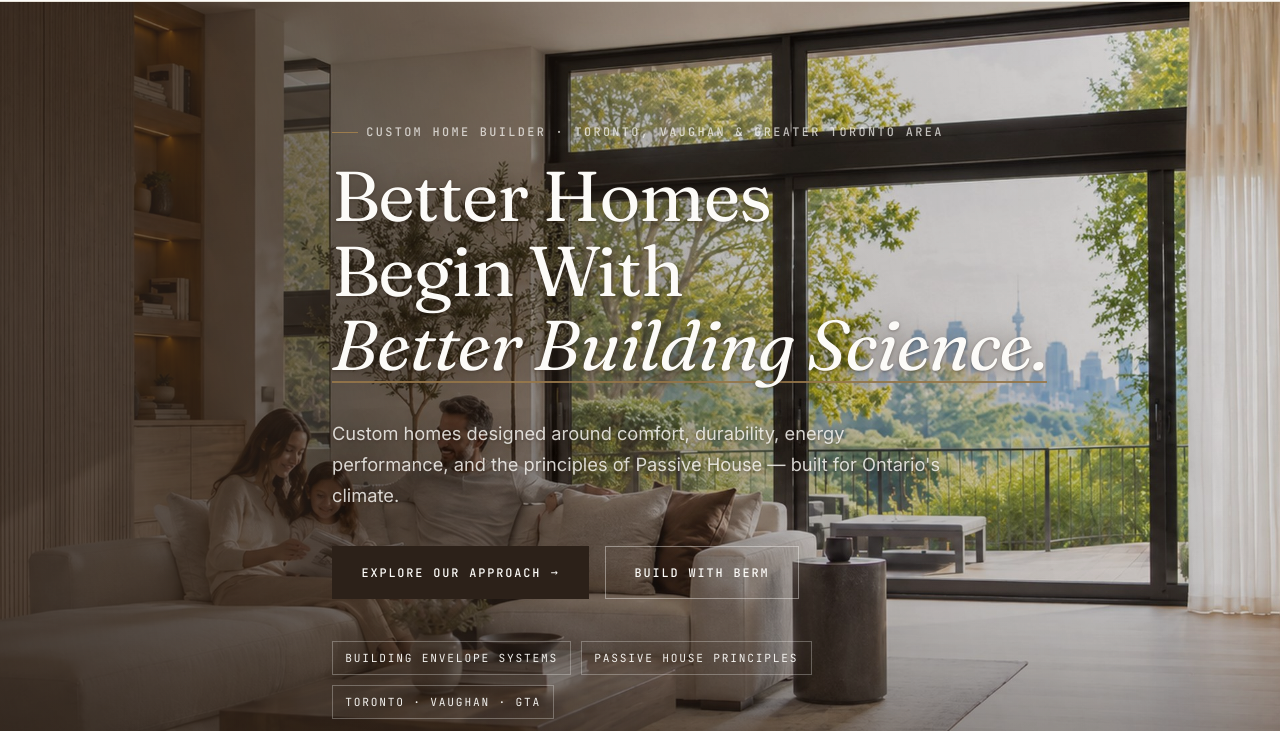
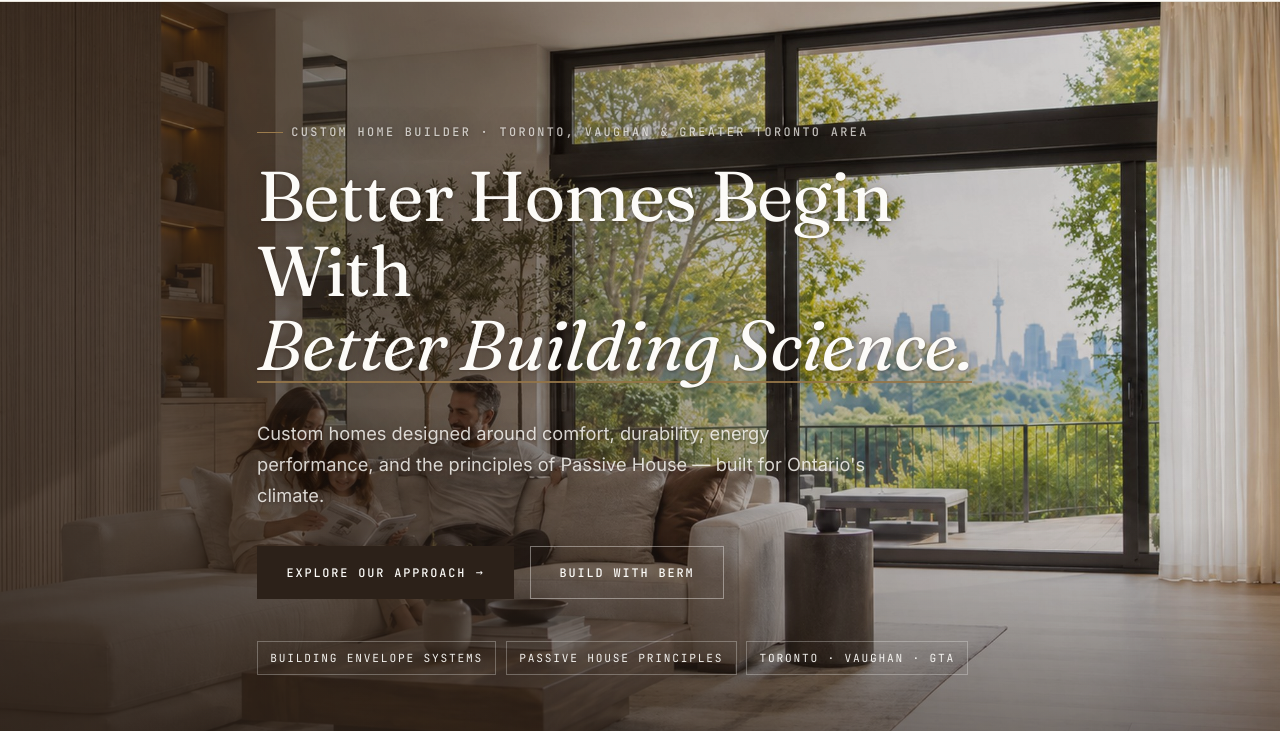
Before and after one commit to Yurei7/berm-inc-site, a website: page site/index.html in a window 1280 px wide. Shown: the part 69-800 px from the top of the page. Drawn offline with Linux system fonts and the light colour scheme.

Commit message:
Hero: fix orphaned 'With' line break (content cap vs .wrap padding), eyebrow + bottom scrim legibility

```diff
--- a/site-src/assets/css/site.css
+++ b/site-src/assets/css/site.css
@@ -188,15 +188,18 @@ strong { color: var(--ink); font-weight: 600; }
   inset: 0;
   background:
     linear-gradient(78deg, rgba(44, 33, 25, .82) 0%, rgba(44, 33, 25, .6) 30%, rgba(44, 33, 25, .2) 60%, rgba(44, 33, 25, .06) 100%),
-    linear-gradient(to top, rgba(44, 33, 25, .5) 0%, transparent 30%);
+    linear-gradient(to top, rgba(44, 33, 25, .62) 0%, transparent 34%);
 }
 .hero__content {
   position: relative;
   z-index: 2;
-  max-width: 680px;
+  /* .wrap padding (32px/side) eats into the box — cap accounts for it so the
+     first headline line ("Better Homes Begin With") fits without stranding "With" */
+  max-width: 830px;
   color: var(--ivory);
 }
-.hero__title, .hero__sub {
+.hero__sub { max-width: 62ch; }
+.hero__title, .hero__sub, .hero .eyebrow {
   text-shadow: 0 2px 24px rgba(44, 33, 25, .55), 0 1px 3px rgba(44, 33, 25, .4);
 }
 .hero .eyebrow { color: rgba(252, 251, 248, .72); }
--- a/site/assets/css/site.css
+++ b/site/assets/css/site.css
@@ -188,15 +188,18 @@ strong { color: var(--ink); font-weight: 600; }
   inset: 0;
   background:
     linear-gradient(78deg, rgba(44, 33, 25, .82) 0%, rgba(44, 33, 25, .6) 30%, rgba(44, 33, 25, .2) 60%, rgba(44, 33, 25, .06) 100%),
-    linear-gradient(to top, rgba(44, 33, 25, .5) 0%, transparent 30%);
+    linear-gradient(to top, rgba(44, 33, 25, .62) 0%, transparent 34%);
 }
 .hero__content {
   position: relative;
   z-index: 2;
-  max-width: 680px;
+  /* .wrap padding (32px/side) eats into the box — cap accounts for it so the
+     first headline line ("Better Homes Begin With") fits without stranding "With" */
+  max-width: 830px;
   color: var(--ivory);
 }
-.hero__title, .hero__sub {
+.hero__sub { max-width: 62ch; }
+.hero__title, .hero__sub, .hero .eyebrow {
   text-shadow: 0 2px 24px rgba(44, 33, 25, .55), 0 1px 3px rgba(44, 33, 25, .4);
 }
 .hero .eyebrow { color: rgba(252, 251, 248, .72); }
```
